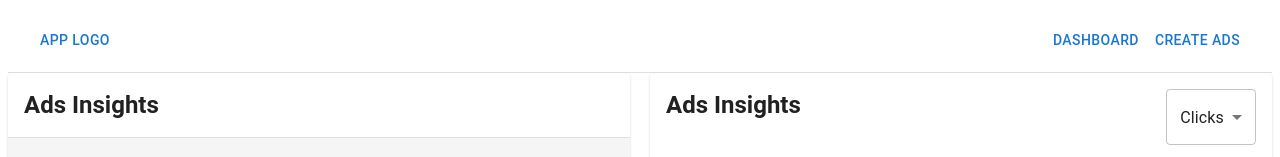
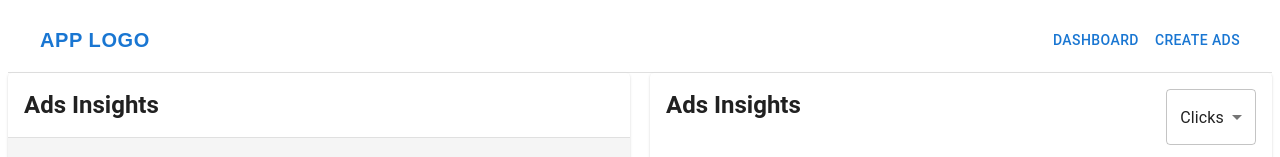
Before and after one commit to muhammedjavis/keywordio-ads, a React (Vite) app: page / in a window 1280 px wide. Shown: the top 157 px of the page. Built offline with nearby package versions, Linux system fonts and the light colour scheme.

Commit message:
minor update.

```diff
--- a/src/components/Header.jsx
+++ b/src/components/Header.jsx
@@ -15,7 +15,15 @@ function Header() {
         }}
       >
         <NavLink to='/'>
-          <Button>APP LOGO</Button>
+          <Button
+            style={{
+              fontFamily: 'sans-serif',
+              fontWeight: 'bolder',
+              fontSize: '20px',
+            }}
+          >
+            APP LOGO
+          </Button>
         </NavLink>
         <div>
           <NavLink to='/dashboard'>
```
